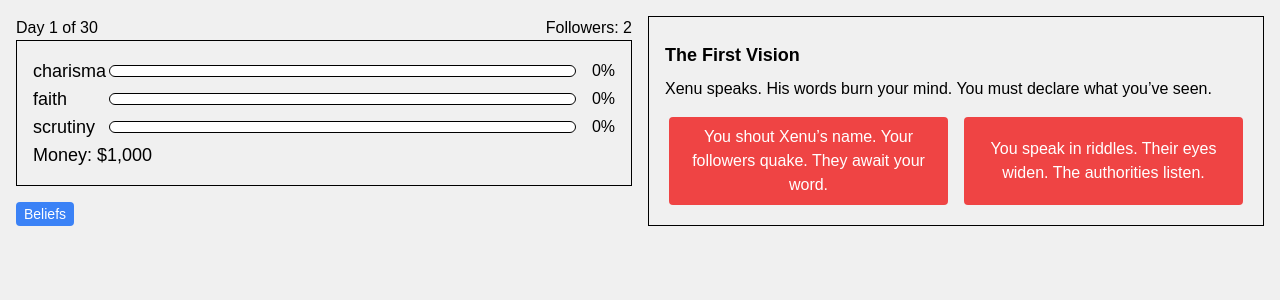
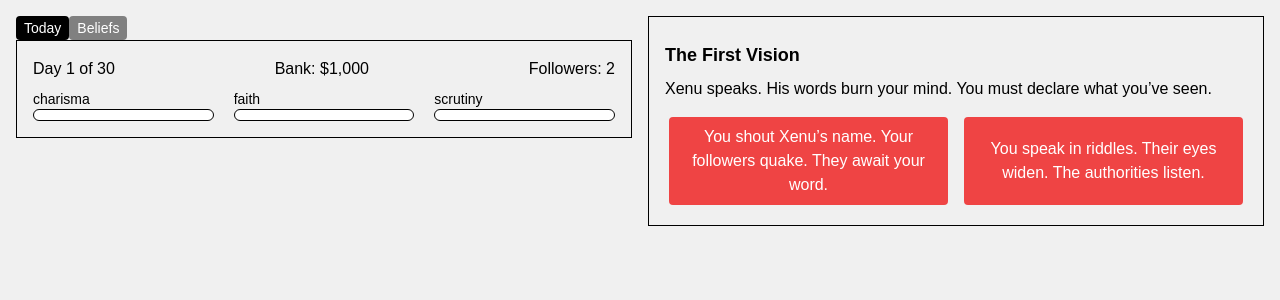
Before and after one commit to ashleyrevlett/github-gameoff-2024, a Vue app: page /game in a window 1280 px wide. Shown: the top 300 px of the page. Built offline with nearby package versions, Linux system fonts and the light colour scheme.

Commit message:
Move end game ui to component. Rework navbar, layout, event log

```diff
--- /dev/null
+++ b/src/components/EndDay.vue
@@ -0,0 +1,43 @@
+<template>
+  <div>
+    <h1 class="text-lg font-bold">The day is done.</h1>
+    <p>Today's results:</p>
+    <ul class="list-disc list-outside">
+      <li v-for="(val, key) in outcomes" class="ml-4 my-1 capitalize">
+        {{ key }}:
+        <span v-if="val >= 0" class="text-green-500 text-bold">+{{ val }}</span>
+        <span v-else-if="val < 0" class="text-red-500 text-bold">-{{ val }}</span>
+      </li>
+    </ul>
+    <button class="btn mt-2" @click="$emit('nextTurn')">Next Turn</button>
+  </div>
+</template>
+
+<script setup>
+import { computed, defineEmits } from 'vue';
+import { useEventStore } from '../stores/eventStore';
+
+defineEmits(['nextTurn']);
+
+
+const eventStore = useEventStore();
+const outcomes = computed(() => {
+  const rolledUpStats = {};
+  eventStore.todaysEvents.forEach(entry => {
+    const outcome = entry.outcome;
+    for (const stat in outcome) {
+      if (typeof outcome[stat] === 'number') {
+        rolledUpStats[stat] = (rolledUpStats[stat] || 0) + outcome[stat];
+      }
+    }
+  });
+  return rolledUpStats;
+});
+
+</script>
+
+<style scoped>
+.router-link-active {
+  background-color: red;
+}
+</style>
--- a/src/components/Modal.vue
+++ b/src/components/Modal.vue
@@ -1,6 +1,6 @@
 <template>
   <Teleport to="body">
-  <div class="fixed inset-0 bg-black/50 flex items-center justify-center">
+  <div class="fixed inset-0 bg-white flex items-center justify-center">
     <div class="bg-white p-4 rounded-lg w-96">
       <slot></slot>
       <button
--- a/src/components/NavBar.vue
+++ b/src/components/NavBar.vue
@@ -1,11 +1,16 @@
 <template>
   <nav>
+    <router-link to="/game" class="btn btn-sm">Today</router-link>
     <router-link to="/beliefs" class="btn btn-sm">Beliefs</router-link>
   </nav>
 </template>
 
 <style scoped>
-.router-link-active {
-  background-color: red;
+.btn {
+  background-color: gray;
+}
+.btn.router-link-active {
+  background-color: black !important;
+  color: white
 }
 </style>
--- a/src/components/ProgressBar.vue
+++ b/src/components/ProgressBar.vue
@@ -1,16 +1,15 @@
 <template>
-  <div class="flex items-center gap-4">
-    <div v-if="label" class="text-lg w-[60px]">
+  <div class="flex-1">
+    <div v-if="label" class="text-sm w-[60px]">
       {{ label }}
     </div>
-    <div class="flex-grow h-3 bg-white border border-black rounded-full overflow-hidden">
+    <div class="flex-grow w-100 h-3 bg-white border border-black rounded-full overflow-hidden">
       <div
         class="h-full rounded-full transition-width duration-300 ease-in-out"
         :class="`bg-${color}-500`"
         :style="{ width: `${percentage}%` }"
       ></div>
     </div>
-    <div>{{ percentage }}%</div>
   </div>
 </template>
 
--- a/src/components/Stats.vue
+++ b/src/components/Stats.vue
@@ -1,13 +1,15 @@
 <template>
-  <div class="flex justify-between">
+  <div class="p-4 border border-black mb-4 w-100">
+    <div class="flex justify-between mb-2">
       <p>Day {{ gameStore.turn }} of {{ gameStore.maxTurns }}</p>
+      <p>Bank: ${{ playerStore.money.toLocaleString() }}</p>
       <p>Followers: {{ playerStore.followers }}</p>
     </div>
-  <div class="p-4 border border-black mb-4">
+    <div class="flex flex-row gap-5 w-100">
       <ProgressBar :percentage="playerStore.charisma" label="charisma" color="green" />
       <ProgressBar :percentage="playerStore.faith" label="faith" color="purple" />
       <ProgressBar :percentage="playerStore.scrutiny" label="scrutiny" color="red" />
-    <p class="text-lg">Money: ${{ playerStore.money.toLocaleString() }}</p>
+    </div>
   </div>
 </template>
 
--- a/src/stores/gameStore.js
+++ b/src/stores/gameStore.js
@@ -15,7 +15,7 @@ export const useGameStore = defineStore('gameStore', {
 
   actions: {
     startNewGame() {
-      // console.log('startNewGame');
+      console.log('startNewGame', this.isGameStarted, this.isGameOver);
       if (this.isGameStarted) {
         return;
       }
@@ -28,6 +28,9 @@ export const useGameStore = defineStore('gameStore', {
       this.currentDay = new Date('1982-03-01');
     },
 
+    endGame() {
+      this.isGameStarted = false;
+    },
 
     checkWinLose() {
       const playerStore = usePlayerStore();
--- a/src/views/Beliefs.vue
+++ b/src/views/Beliefs.vue
@@ -1,5 +1,8 @@
 <template>
-  <div class="p-3">
+  <header class="w-100 p-4" >
+    <NavBar />
+  </header>
+  <div class="p-4">
     <h1>Beliefs</h1>
     <ul class="list-inside list-decimal m-3">
       <li v-for="belief in eventStore.beliefs">{{ belief.title }}</li>
@@ -10,6 +13,7 @@
 
 <script setup>
 import { useEventStore } from '../stores/eventStore';
+import NavBar from '../components/NavBar.vue';
 
 const eventStore = useEventStore();
 </script>
--- a/src/views/DailyAgenda.vue
+++ b/src/views/DailyAgenda.vue
@@ -1,8 +1,8 @@
 <template>
   <div>
-    <h2>Daily Agenda</h2>
+    <h2 class="text-center">Daily Agenda</h2>
   </div>
-  <div class="flex gap-2" v-if="!result">
+  <div class="flex flex-col gap-2" v-if="!result">
     <button @click="setAgenda('worship')" class="btn">Worship</button>
     <button @click="setAgenda('recruit')" class="btn">Recruit</button>
     <button @click="setAgenda('purge')" class="btn">Purge Heretics</button>
--- a/src/views/Game.vue
+++ b/src/views/Game.vue
@@ -1,8 +1,8 @@
 <template>
   <main v-if="!gameStore.isGameOver" class="p-4 flex flex-col md:flex-row gap-4">
     <header class="w-100 md:w-1/2" >
+      <NavBar />
       <Stats />
-      <NavBar />
     </header>
     <section class="w-100 md:w-1/2">
       <DecisionEvent
@@ -12,35 +12,42 @@
       <DailyAgenda
         v-else-if="!agendaDecided"
       />
-      <div v-else>
-        <h1 class="text-lg font-bold">The day is done.</h1>
-        <p>Today's actions:</p>
-        <ul class="list-disc list-outside">
-          <li v-for="event in eventStore.todaysEvents" class="ml-4 text-sm my-1">{{ event }}</li>
-        </ul>
-        <button class="btn mt-2" @click="nextTurn">Next Turn</button>
-      </div>
+      <EndDay v-else @nextTurn="nextTurn" />
     </section>
   </main>
   <main v-else>
-    <p>Game Over</p>
-    <button @click="newGame" class="btn mt-2">New Game</button>
+    <section class="p-4 border border-black m-4 text-center">
+      <h1 class="font-bold text-lg">Game Over</h1>
+      <p v-if="playerStore.faith <= 0">Your followers lost all faith.</p>
+      <p v-if="playerStore.scrutiny <= 0">Your cult was taken down by the government agency.</p>
+      <p v-if="playerStore.charisma <= 0">Your cult lost all appeal.</p>
+      <p v-if="gameStore.turn > gameStore.maxTurns">Doomsday arrived and you ascended.</p>
+
+      <p class="font-bold mt-3">Final results</p>
+      <p>{{ playerStore.followers }} Followers</p>
+      <p>${{ playerStore.money.toLocaleString() }} </p>
+      <button @click="endGame" class="btn mt-2">New Game</button>
+    </section>
   </main>
 </template>
 
 
 <script setup>
 import { computed, onMounted } from 'vue';
+import { useRouter } from 'vue-router';
 
 import DecisionEvent from "./DecisionEvent.vue";
 import DailyAgenda from "./DailyAgenda.vue";
 import { useGameStore } from '../stores/gameStore';
 import { useEventStore } from '../stores/eventStore';
+import { usePlayerStore } from '../stores/playerStore';
 import Stats from '../components/Stats.vue';
 import NavBar from '../components/NavBar.vue';
+import EndDay from '../components/EndDay.vue';
 
 const gameStore = useGameStore();
 const eventStore = useEventStore();
+const playerStore = usePlayerStore();
 
 const events = computed(() => eventStore.events);
 const agendaDecided = computed(() => eventStore.agendaDecided);
@@ -55,7 +62,9 @@ function nextTurn() {
   gameStore.nextTurn();
 }
 
-function newGame() {
-  gameStore.startNewGame();
+const router = useRouter();
+function endGame() {
+  gameStore.endGame();
+  router.push({ name: 'intro' });
 }
 </script>
--- a/tailwind.config.js
+++ b/tailwind.config.js
@@ -6,6 +6,8 @@ export default {
     'text-lg',
     'bg-green-500',
     'bg-red-500',
+    'bg-purple-500',
+    'router-link',
     'router-link-active'
   ],
   theme: {
```
Also changed, not shown: src/stores/eventStore.js (+10 -5 lines). Lines whose indentation alone changed are shown as unchanged.
